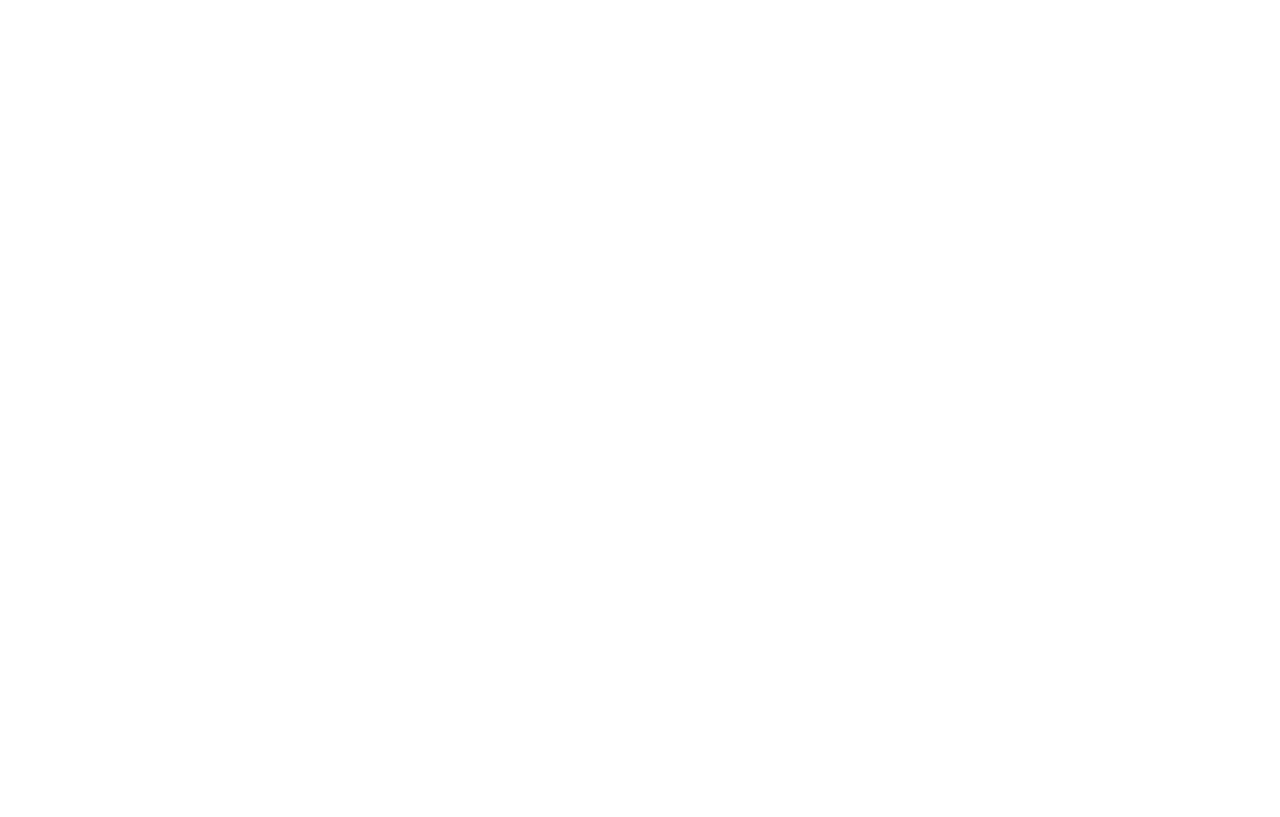
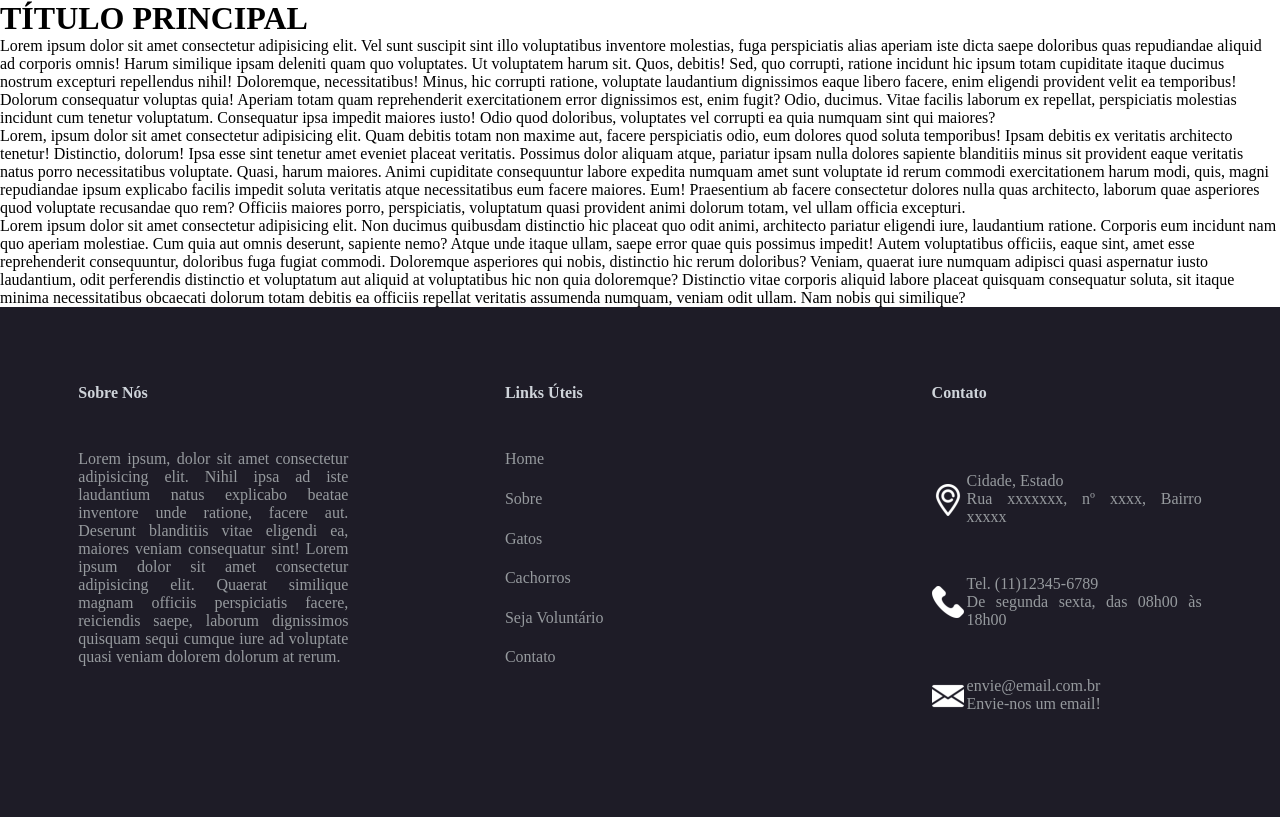
Before and after one commit to g-barros/petstop, a website: page index.html in a window 1280 px wide. Drawn offline with Linux system fonts and the light colour scheme.

Commit message:
Rodapé pronto

```diff
--- /dev/null
+++ b/css/styles.css
@@ -0,0 +1,75 @@
+*{
+    margin: 0;
+	padding: 0;
+    border: 0;
+    box-sizing: border-box;
+}
+
+a{
+    color: inherit;
+    text-decoration: none;
+}
+
+li{
+    list-style-type: none;
+}
+
+.parte{
+    color: rgb(207, 212, 218);
+    width: 33.1%;
+    height: 100%;
+    padding: 6%;
+}
+
+footer{
+    width: 100%;
+    display: flex;
+    flex-direction: row;
+    justify-content: space-around;
+    background-color: #1E1C27;
+    height: 65%;
+}
+
+.subtexto{
+    color: rgb(150, 154, 158);
+    text-align: justify;
+
+
+
+}
+
+.subtexto li{
+    padding-bottom: 8%;
+}
+
+.titulorodape{
+    align-items: flex-start;
+    padding-bottom: 18%;
+}
+
+.imagemrodape{
+    height: 32px;
+    margin-right: 18%;
+
+
+}
+
+.subrodape{
+    display: flex;
+
+    align-items: center;
+}
+
+.subrodape1{
+    margin-bottom: 10%;
+    margin-top: 8%;
+    padding-left: 3px;
+
+}
+
+
+
+
+@media (max-width: 800px) {
+
+    }
--- a/index.html
+++ b/index.html
@@ -4,8 +4,75 @@
   <meta charset="UTF-8">
   <meta name="viewport" content="width=device-width, initial-scale=1.0">
   <title>PetStop</title>
+  <link rel="stylesheet" href="./css/styles.css">
 </head>
 <body>
+  <body>
+    <h1>TÍTULO PRINCIPAL</h1>
+    <div>
+        <p>Lorem ipsum dolor sit amet consectetur adipisicing elit. Vel sunt suscipit sint illo voluptatibus inventore molestias, fuga perspiciatis alias aperiam iste dicta saepe doloribus quas repudiandae aliquid ad corporis omnis!
+        Harum similique ipsam deleniti quam quo voluptates. Ut voluptatem harum sit. Quos, debitis! Sed, quo corrupti, ratione incidunt hic ipsum totam cupiditate itaque ducimus nostrum excepturi repellendus nihil! Doloremque, necessitatibus!
+        Minus, hic corrupti ratione, voluptate laudantium dignissimos eaque libero facere, enim eligendi provident velit ea temporibus! Dolorum consequatur voluptas quia! Aperiam totam quam reprehenderit exercitationem error dignissimos est, enim fugit?
+        Odio, ducimus. Vitae facilis laborum ex repellat, perspiciatis molestias incidunt cum tenetur voluptatum. Consequatur ipsa impedit maiores iusto! Odio quod doloribus, voluptates vel corrupti ea quia numquam sint qui maiores?</p>
+        <p>Lorem, ipsum dolor sit amet consectetur adipisicing elit. Quam debitis totam non maxime aut, facere perspiciatis odio, eum dolores quod soluta temporibus! Ipsam debitis ex veritatis architecto tenetur! Distinctio, dolorum!
+        Ipsa esse sint tenetur amet eveniet placeat veritatis. Possimus dolor aliquam atque, pariatur ipsam nulla dolores sapiente blanditiis minus sit provident eaque veritatis natus porro necessitatibus voluptate. Quasi, harum maiores.
+        Animi cupiditate consequuntur labore expedita numquam amet sunt voluptate id rerum commodi exercitationem harum modi, quis, magni repudiandae ipsum explicabo facilis impedit soluta veritatis atque necessitatibus eum facere maiores. Eum!
+        Praesentium ab facere consectetur dolores nulla quas architecto, laborum quae asperiores quod voluptate recusandae quo rem? Officiis maiores porro, perspiciatis, voluptatum quasi provident animi dolorum totam, vel ullam officia excepturi.</p>
+        <p>Lorem ipsum dolor sit amet consectetur adipisicing elit. Non ducimus quibusdam distinctio hic placeat quo odit animi, architecto pariatur eligendi iure, laudantium ratione. Corporis eum incidunt nam quo aperiam molestiae.
+        Cum quia aut omnis deserunt, sapiente nemo? Atque unde itaque ullam, saepe error quae quis possimus impedit! Autem voluptatibus officiis, eaque sint, amet esse reprehenderit consequuntur, doloribus fuga fugiat commodi.
+        Doloremque asperiores qui nobis, distinctio hic rerum doloribus? Veniam, quaerat iure numquam adipisci quasi aspernatur iusto laudantium, odit perferendis distinctio et voluptatum aut aliquid at voluptatibus hic non quia doloremque?
+        Distinctio vitae corporis aliquid labore placeat quisquam consequatur soluta, sit itaque minima necessitatibus obcaecati dolorum totam debitis ea officiis repellat veritatis assumenda numquam, veniam odit ullam. Nam nobis qui similique?</p>
+    </div>
+
+    <footer>
+        <div class="parte">
+            <h4 class="titulorodape">Sobre Nós</h3>
+            <p class="subtexto">Lorem ipsum, dolor sit amet consectetur adipisicing elit. Nihil ipsa ad iste laudantium natus explicabo beatae inventore unde ratione, facere aut. Deserunt blanditiis vitae eligendi ea, maiores veniam consequatur sint! Lorem ipsum dolor sit amet consectetur adipisicing elit. Quaerat similique magnam officiis perspiciatis facere, reiciendis saepe, laborum dignissimos quisquam sequi cumque iure ad voluptate quasi veniam dolorem dolorum at rerum.</p>
+        </div>
+        <div class="parte">
+            <h4 class="titulorodape">Links Úteis</h4>
+            <ul class="subtexto">
+                <li><a href="#"> Home</a></li>
+                <li><a href="#"> Sobre</a></li>
+                <li><a href="#"> Gatos</a></li>
+                <li><a href="#"> Cachorros</a></li>
+                <li><a href="#"> Seja Voluntário</a></li>
+                <li><a href="#"> Contato</a></li>
+            </ul>
+        </div>
+        <div class="parte" id="contact">
+            <h4 class="titulorodape">Contato</h4>
+            <div class="subrodape">
+                <div>
+                <img class="imagemrodape" src="img/pin.png" alt="localizacao">
+                </div>
+                <div class="subrodape1">
+                    <div class="subtexto">Cidade, Estado</div>
+                    <div class="subtexto">Rua xxxxxxx, nº xxxx, Bairro xxxxx</div>
+                </div>
+            </div>
+            <div class="subrodape">
+                <div>
+                <img class="imagemrodape" src="img/phone.png" alt="telefone">
+                </div>
+                <div class="subrodape1">
+                    <div class="subtexto">Tel. (11)12345-6789</div>
+                    <div class="subtexto">De segunda sexta, das 08h00 às 18h00</div>
+                </div>
+            </div>
+            <div class="subrodape">
+                <div>
+                <img class="imagemrodape" src="img/email2.png" alt="email">
+                </div>
+                <div class="subrodape1">
+                    <div class="subtexto">envie@email.com.br</div>
+                    <div class="subtexto">Envie-nos um email!</div>
+                </div>
+            </div>
+        </div>
+    </footer>
+
+</body>
 
 </body>
 </html>
```
Also changed, not shown: img/email2.png (added), img/phone.png (added), img/pin.png (added).
